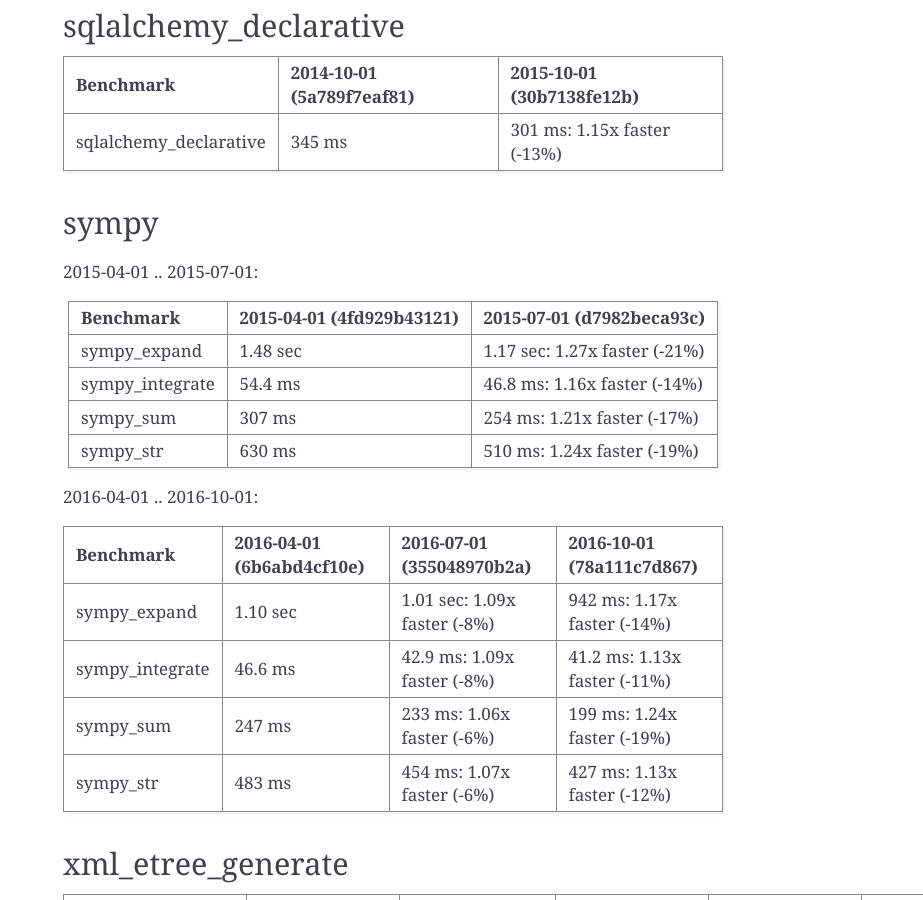
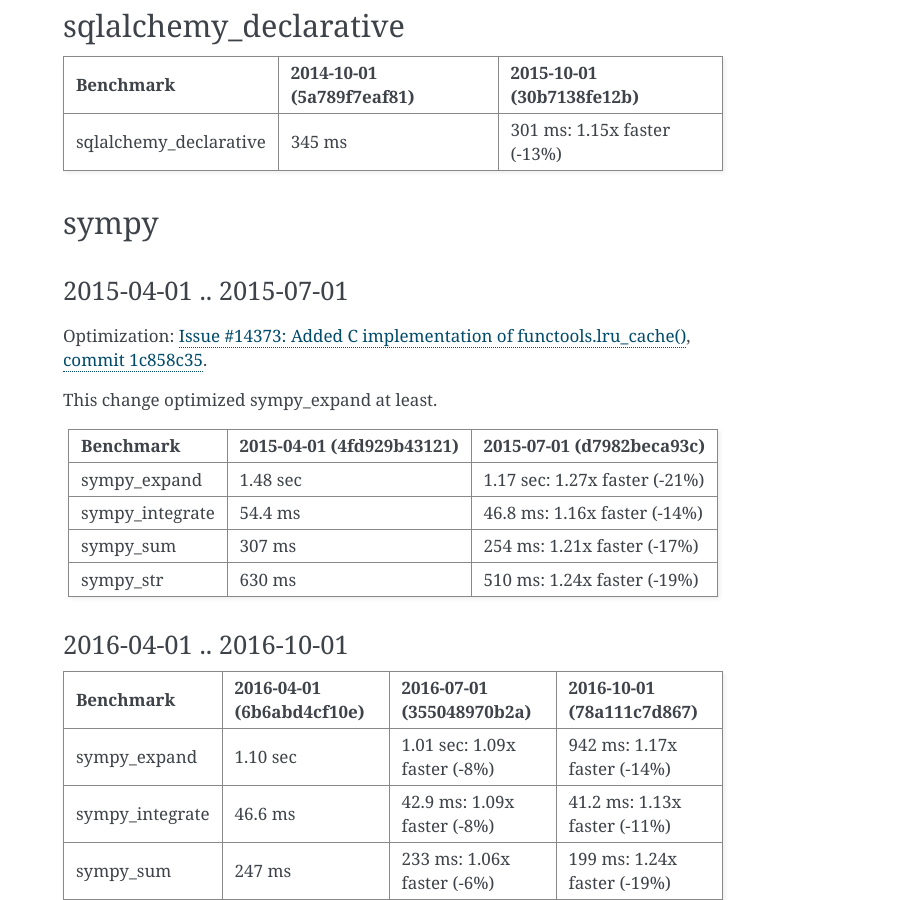
Before and after one commit to python/pyperformance, a Sphinx documentation site: the page built from doc/cpython_results_2017.rst, in a window 1280 px wide and 900 px high, scrolled down 4274 px. Shown: the whole window, without its empty margins (357-1280 px from the left). Built offline with Sphinx 7.4.7, drawn with Linux system fonts in a browser that asks for light colours; some of the changed text lies outside the part shown.

Commit message:
doc: sympy

```diff
--- a/doc/cpython_results_2017.rst
+++ b/doc/cpython_results_2017.rst
@@ -240,7 +240,14 @@
 sympy
 =====
 
-2015-04-01 .. 2015-07-01:
+2015-04-01 .. 2015-07-01
+------------------------
+
+Optimization: `Issue #14373: Added C implementation of functools.lru_cache()
+<http://bugs.python.org/issue14373>`_, `commit 1c858c35
+<https://github.com/python/cpython/commit/1c858c352b8c11419f79f586334c49378726dba8>`_.
+
+This change optimized sympy_expand at least.
 
 +-----------------+---------------------------+-------------------------------+
 | Benchmark       | 2015-04-01 (4fd929b43121) | 2015-07-01 (d7982beca93c)     |
@@ -254,7 +261,8 @@
 | sympy_str       | 630 ms                    | 510 ms: 1.24x faster (-19%)   |
 +-----------------+---------------------------+-------------------------------+
 
-2016-04-01 .. 2016-10-01:
+2016-04-01 .. 2016-10-01
+------------------------
 
 +-----------------+---------------------------+------------------------------+------------------------------+
 | Benchmark       | 2016-04-01 (6b6abd4cf10e) | 2016-07-01 (355048970b2a)    | 2016-10-01 (78a111c7d867)    |
```
